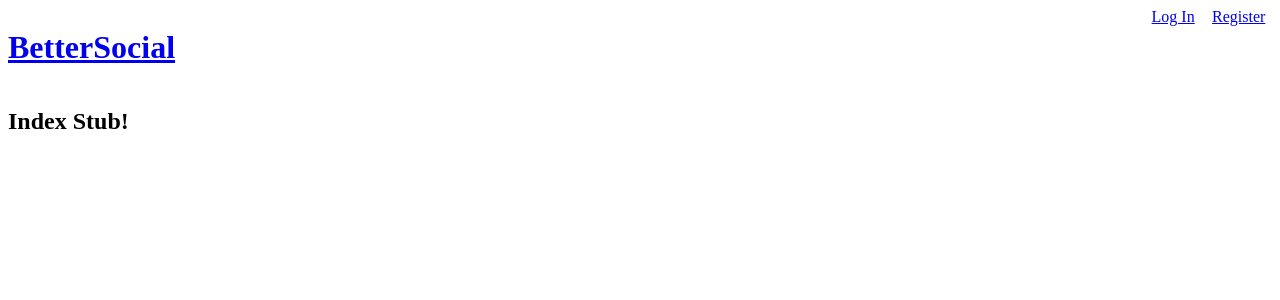
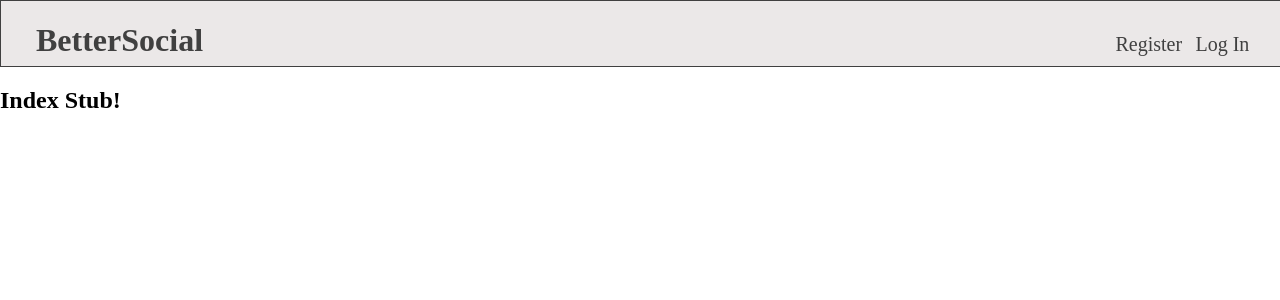
Before and after one commit to CMPUT404-F21T0/CMPUT404-Project-BetterSocial, a Django app: page / in a window 1280 px wide. Shown: the top 300 px of the page. Run offline with Django 3.2, Linux system fonts and the light colour scheme; some libraries are stand-ins or nearby versions.

Commit message:
feat: navbar ui

```diff
--- /dev/null
+++ b/socialdistribution/bettersocial/static/bettersocial/base.css
@@ -0,0 +1,45 @@
+body{
+    padding: 0;
+    margin: 0;
+    overflow-x: hidden;
+
+}
+
+header {
+    background-color: rgba(228, 223, 223, 0.721);
+    width: 100%;
+    height: 55px;
+    align-items: center;
+    border: 1px solid rgb(64, 64, 64);
+    overflow: hidden;
+    padding-bottom: 10px;
+}
+
+a {
+    text-decoration: none;
+    color: rgb(64, 64, 64);
+    margin: 0px;
+}
+
+
+h1 {
+    margin-top: 13px;
+    margin-left: 10px;
+    size: 50px;
+}
+
+.left {
+    display: flex;
+    flex-direction: row;
+    float: left;
+    /* border: 1px solid blue; */
+    margin-top: 8px;
+    margin-left: 25px;
+}
+.right {
+    display: flex;
+    flex-direction: row-reverse;
+    font-size: 20px;
+    align-items: flex-end;
+    margin: 25px;
+}
--- a/socialdistribution/bettersocial/templates/bettersocial/base.html
+++ b/socialdistribution/bettersocial/templates/bettersocial/base.html
@@ -1,6 +1,11 @@
 <!DOCTYPE html>
 <html lang="en">
 <head>
+    {% load static %}
+    <!-- Style Sheet and References -->
+    <link rel="stylesheet" type="text/css" href="{% static 'bettersocial/base.css' %}">
+    <script src="https://code.iconify.design/1/1.0.3/iconify.min.js"></script>
+
     <meta charset="utf-8">
     <meta name="description" content="CMPUT 404 Group Project">
 
@@ -8,20 +13,18 @@
 </head>
 <body>
 <header>
-    <div style="width: 100%; display: table;">
-        <div style="display: table-row; align-content: center;">
-            <div style="display: table-cell; float: left;">
+    <div class="left">
+        <a class="home-icon" href="{% url 'bettersocial:index' %}"><span href="{% url 'bettersocial:index' %}" class="iconify" data-icon="cil:home" data-width="45px" data-height="45px"></span></a>
         <h1><a href="{% url 'bettersocial:index' %}">BetterSocial</a></h1>
     </div>
-            <div style="display: table-cell; float: right;">
+
+    <div class="right">
         {% if user.is_authenticated %}
             <a type="button" style="padding: 5pt;" href="{% url 'users:logout' %}">Log Out</a>
         {% else %}
             <a type="button" style="padding: 5pt;" href="{% url 'users:login' %}">Log In</a>
             <a type="button" style="padding: 5pt;" href="{% url 'users:register' %}">Register</a>
         {% endif %}
-            </div>
-        </div>
     </div>
 </header>
 <main>
```
Lines whose indentation alone changed are shown as unchanged.
